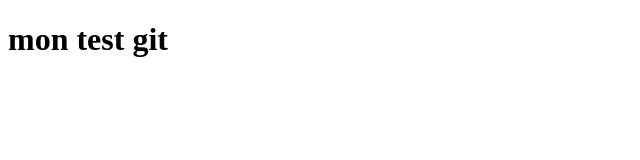
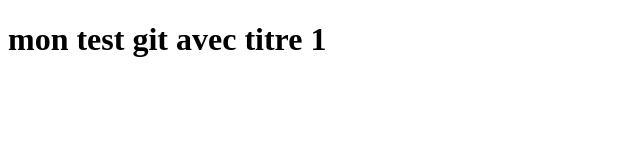
Before and after one commit to Cedric-20033/cour-git, a plain HTML site: page index.html in a window 1280 px wide. Shown: the whole page, without its empty margins (0-640 px from the left). Drawn offline with Linux system fonts and the light colour scheme.

Commit message:
modification 1

```diff
--- a/index.html
+++ b/index.html
@@ -7,6 +7,6 @@
     <title>test git</title>
 </head>
 <body>
-    <h1>mon test git</h1>
+    <h1>mon test git avec titre 1</h1>
 </body>
 </html>
```
